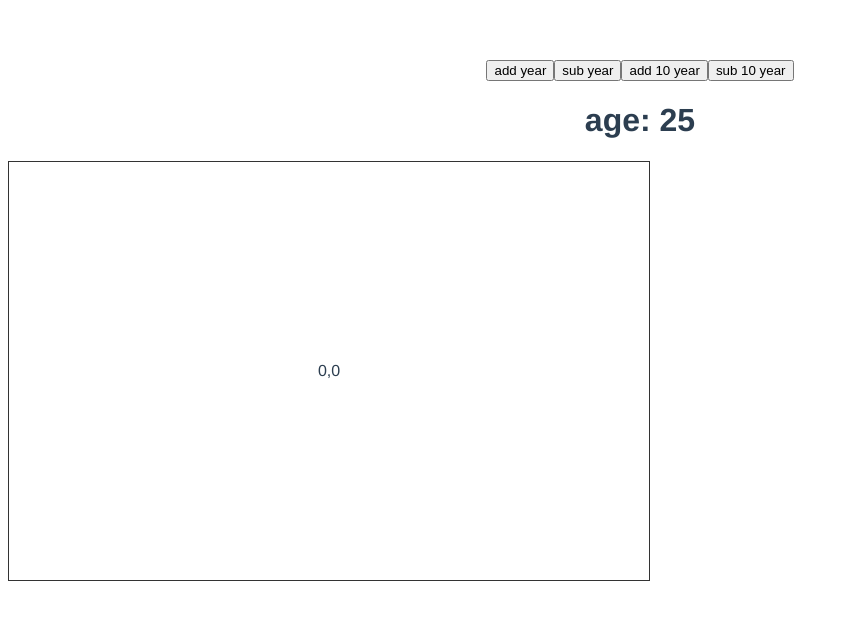
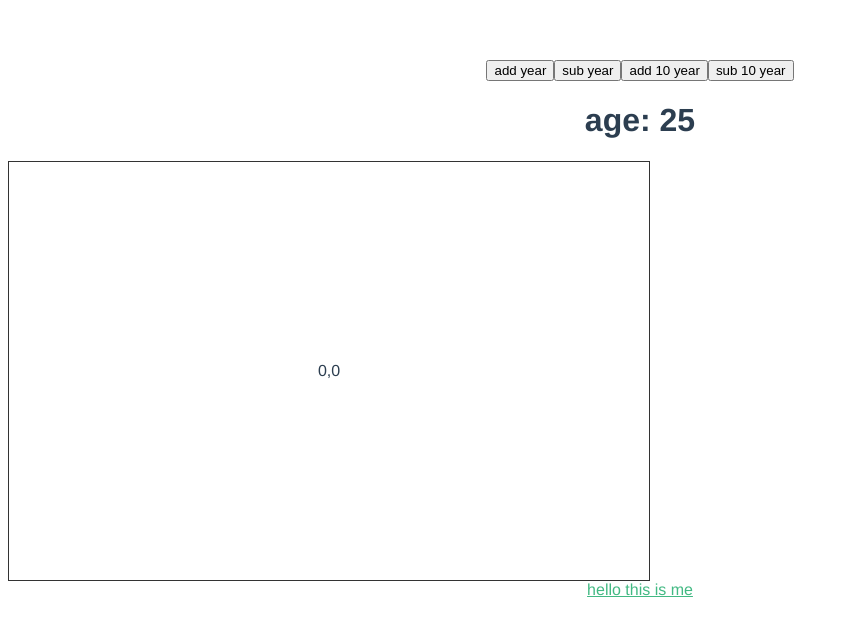
Before and after one commit to ganeshswio/Vue-Practice, a Vue app: page / in a window 1280 px wide. Shown: the top 636 px of the page, without its empty margins (0-849 px from the left). Built offline with nearby package versions, Linux system fonts and the light colour scheme.

Commit message:
event modifiers

```diff
--- a/src/components/HelloWorld.vue
+++ b/src/components/HelloWorld.vue
@@ -9,6 +9,10 @@
 
 <div class="canvas" v-on:mousemove="updateXY">{{x}},{{y}}
 
+</div>
+
+<div>
+  <a v-on:click="click" href="https://google.com">hello this is me</a>
 </div>
 
 
@@ -39,6 +43,9 @@ export default {
    },
    updateXY(){
      console.log(event);
+   },
+   click(){
+     alert('u clicked me');
    }
 
  },
```
